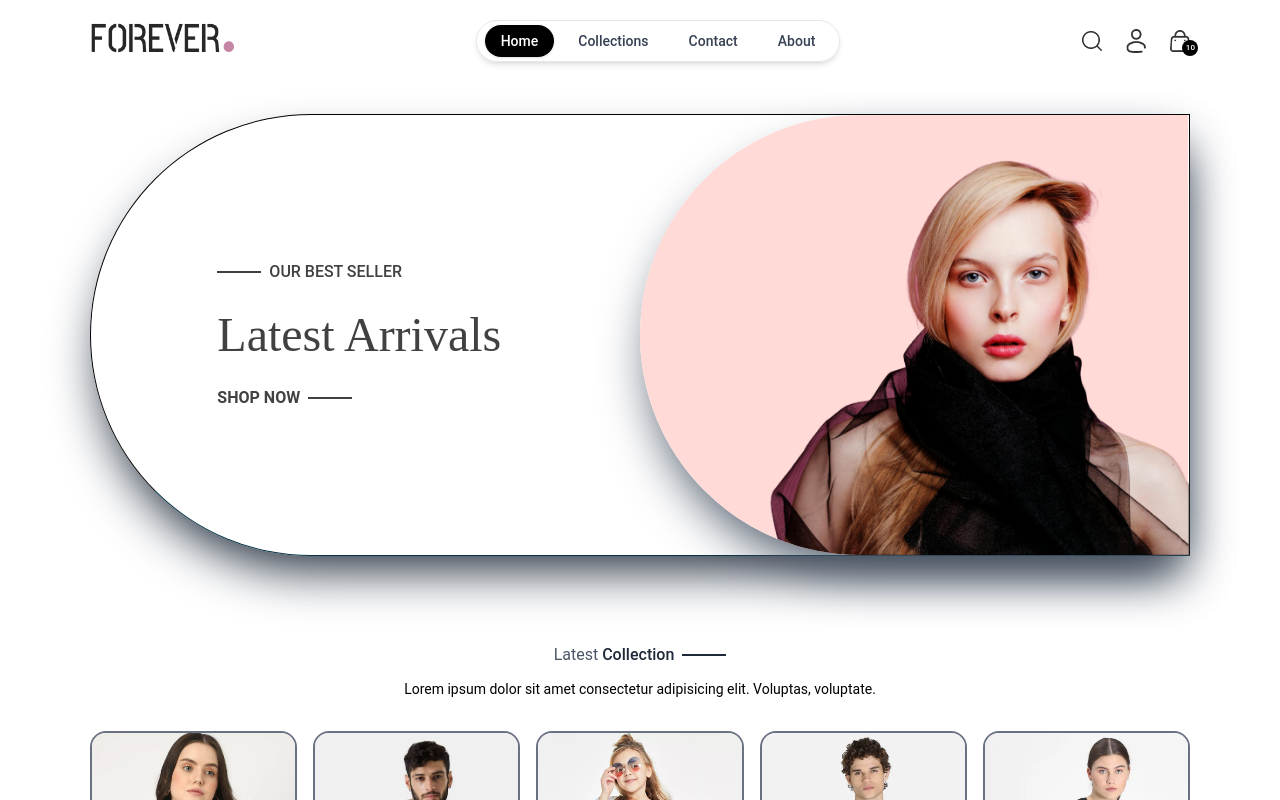
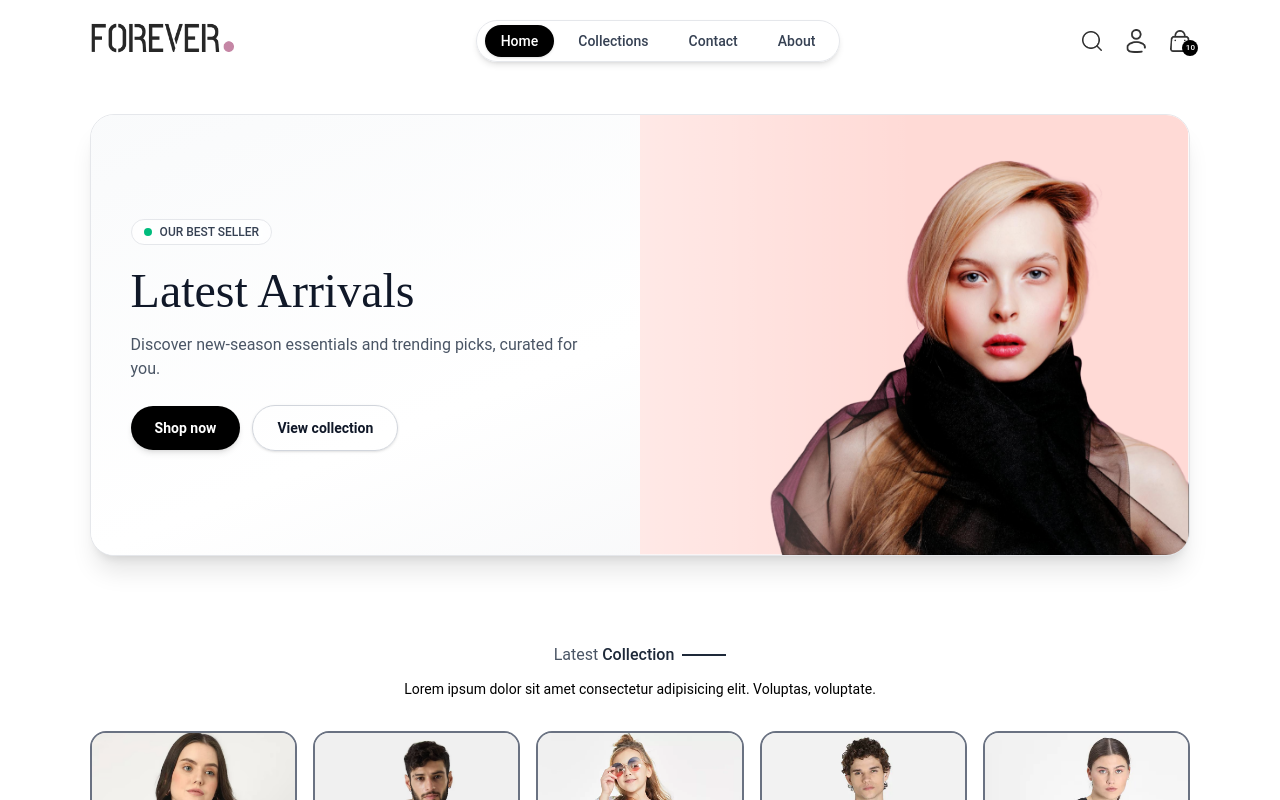
Before and after one commit to mubashirdawood/MERN-E-Commerce-Web-Application-Full-Stack-Project-, a React (Vite) app: page / in a window 1280 px wide. Shown: the top 800 px of the page. Built offline with nearby package versions, Linux system fonts and the light colour scheme.

Commit message:
home page  changes

```diff
--- a/src/components/Hero.jsx
+++ b/src/components/Hero.jsx
@@ -2,28 +2,50 @@ import React from "react";
 import { assets } from "../assets/assets";
 const Hero = () => {
   return (
-    <div className="flex flex-col sm:flex-row border md:rounded-l-full mt-8 shadow-2xl shadow-gray-800  border-b-cyan-950">
+    <section className="mt-8">
+      <div className="relative overflow-hidden rounded-3xl border border-gray-200 bg-white shadow-xl">
+        <div className="pointer-events-none absolute inset-0 bg-gradient-to-br from-gray-50 via-white to-gray-100" />
+
+        <div className="relative grid grid-cols-1 sm:grid-cols-2 items-stretch">
       {/* hero left */}
-      <div className="w-full sm:w-1/2 p-8 flex items-center justify-center py-8 sm:py-0">
-        <div className="text-[#414141]">
-          <div className="flex items-center gap-2">
-            <p className="w-8 md:w-11 h-[2px] bg-[#414141]"></p>
-            <p className="font-medium text-sm md:text-base"> OUR BEST SELLER</p>
+          <div className="flex items-center px-6 py-10 sm:px-10 sm:py-14">
+            <div className="max-w-xl text-gray-900">
+              <div className="inline-flex items-center gap-2 rounded-full border border-gray-200 bg-white/70 px-3 py-1 text-xs font-medium text-gray-700 backdrop-blur">
+                <span className="h-2 w-2 rounded-full bg-emerald-500" />
+                OUR BEST SELLER
+              </div>
+
+              <h1 className="prata-regular mt-4 text-3xl leading-tight sm:text-4xl lg:text-5xl">
+                Latest Arrivals
+              </h1>
+
+              <p className="mt-3 text-sm text-gray-600 sm:text-base">
+                Discover new-season essentials and trending picks, curated for you.
+              </p>
+
+              <div className="mt-6 flex flex-wrap items-center gap-3">
+                <button className="rounded-full bg-black px-6 py-3 text-sm font-semibold text-white shadow-md transition hover:bg-gray-900 active:scale-[0.99]">
+                  Shop now
+                </button>
+                <button className="rounded-full border border-gray-300 bg-white/70 px-6 py-3 text-sm font-semibold text-gray-900 shadow-sm transition hover:bg-white">
+                  View collection
+                </button>
+              </div>
+            </div>
           </div>
-          <h1 className="prata-regular  animate-pulse text-3xl sm:py-3 lg:text-5xl leading-relaxed">
-            Latest Arrivals
-          </h1>
-          <div className="flex items-center gap-2">
-            <p className="font-semibold text-sm md:text-base">
-              SHOP NOW
-            </p>
-            <p className="w-8 animate-pulse md:w-11 h-[2px] bg-[#414141]"></p>
+
+          {/* hero right */}
+          <div className="relative h-72 sm:h-full">
+            <img
+              src={assets.hero_img}
+              className="h-full w-full object-cover"
+              alt="Latest arrivals"
+            />
+            <div className="pointer-events-none absolute inset-0 bg-gradient-to-l from-transparent via-transparent to-white/40" />
           </div>
         </div>
       </div>
-      {/* hero right */}
-      <img src={assets.hero_img} className=" rounded-l-full hover:animate-pulse   shadow-2xl shadow-gray-600 ml-3 sm:w-1/2" alt="" />
-    </div>
+    </section>
   );
 };
 
```
